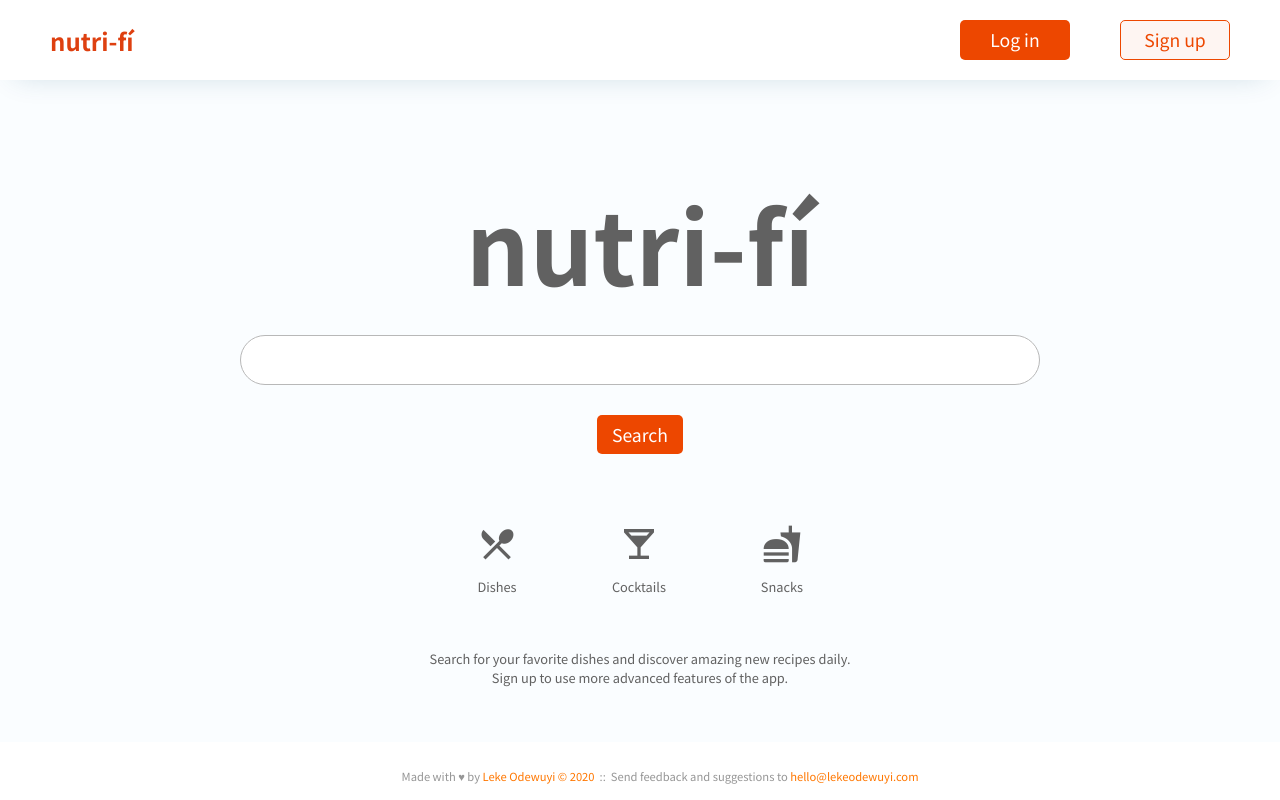
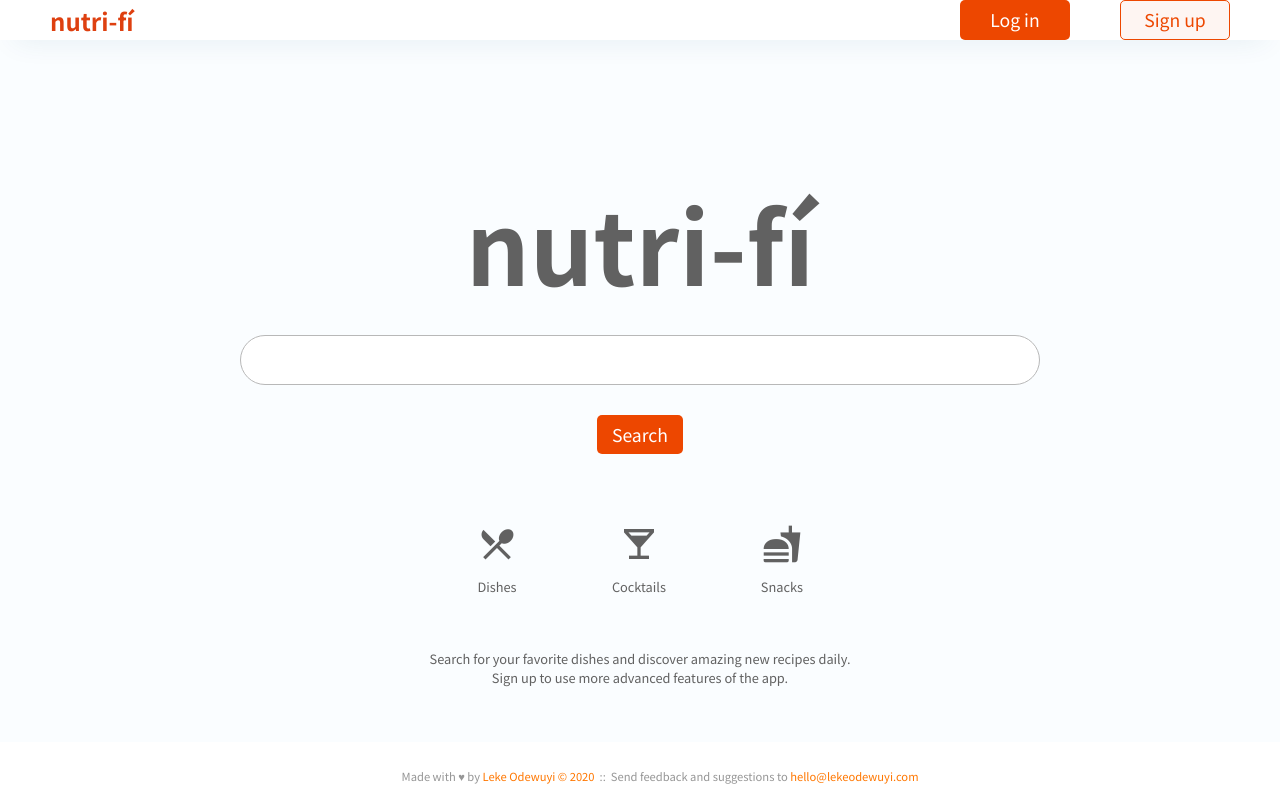
Before and after one commit to lekeodewuyi/nutrifi-frontend, a website built with webpack: page index.html in a window 1280 px wide. Built offline with nearby package versions, Linux system fonts and the light colour scheme.

Commit message:
adjusts nav container padding

```diff
--- a/index.css
+++ b/index.css
@@ -301,7 +301,7 @@ a:hover {
 #nav-container {
     display: flex;
     flex-direction: column;
-    padding: 20px 50px;
+    padding: 0px 50px;
     background-color: white;
     z-index: 5;
 
```
